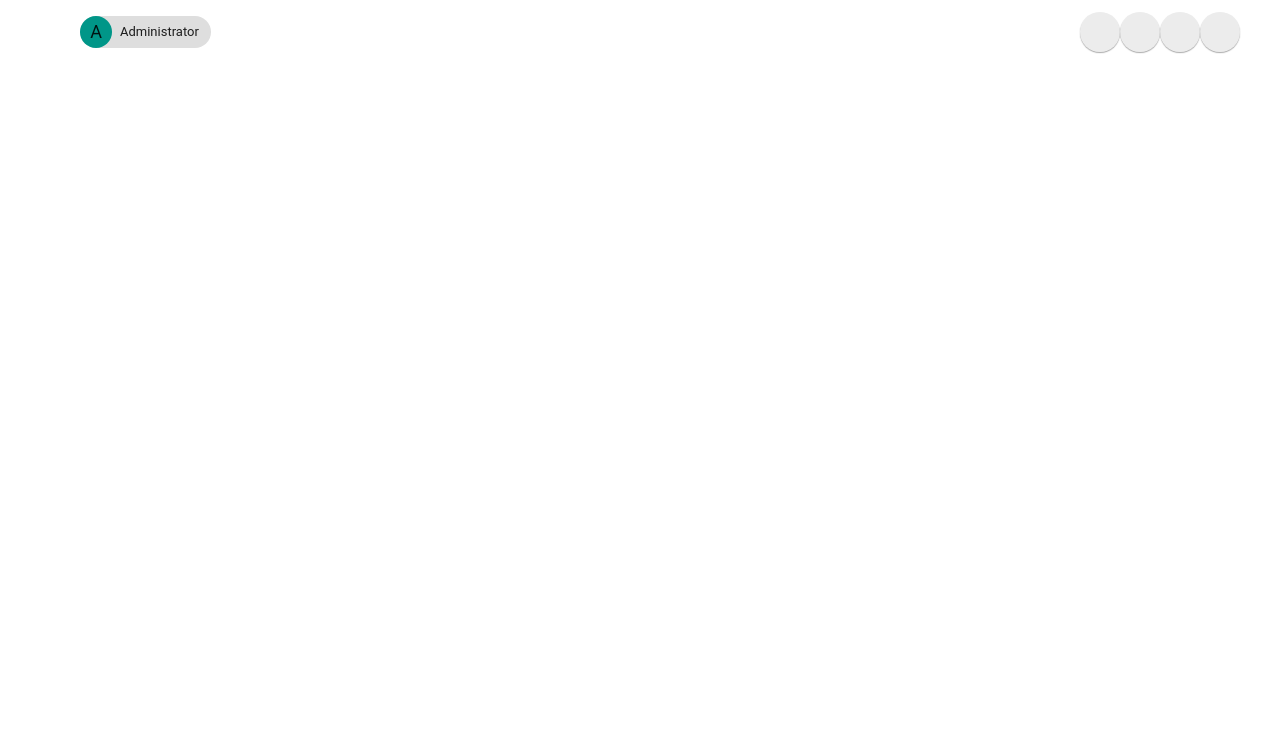
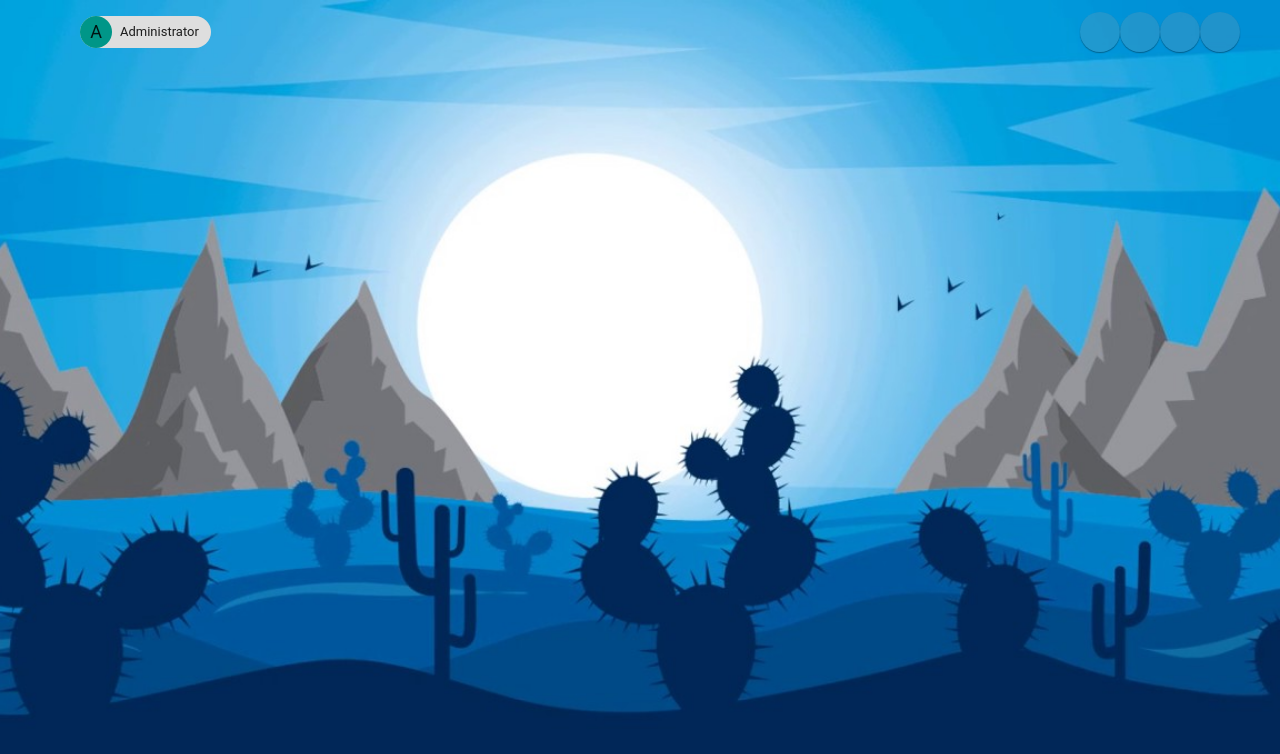
Before and after one commit to nrichard7029/WMOS, a plain HTML site: page Desktop.html in a window 1280 px wide. Drawn offline with Linux system fonts and the light colour scheme.

Commit message:
Change Wallpaper type to jpg

```diff
--- a/Desktop.html
+++ b/Desktop.html
@@ -5,7 +5,7 @@
 <!-- Launcher -->
 <style>
 .demo-layout-transparent {
-  background: url('../System/UI/Wallpaper.png') center / cover;
+  background: url('../System/UI/Wallpaper.jpg') center / cover;
 }
 .demo-layout-transparent .mdl-layout__header,
 .demo-layout-transparent .mdl-layout__drawer-button {
```
